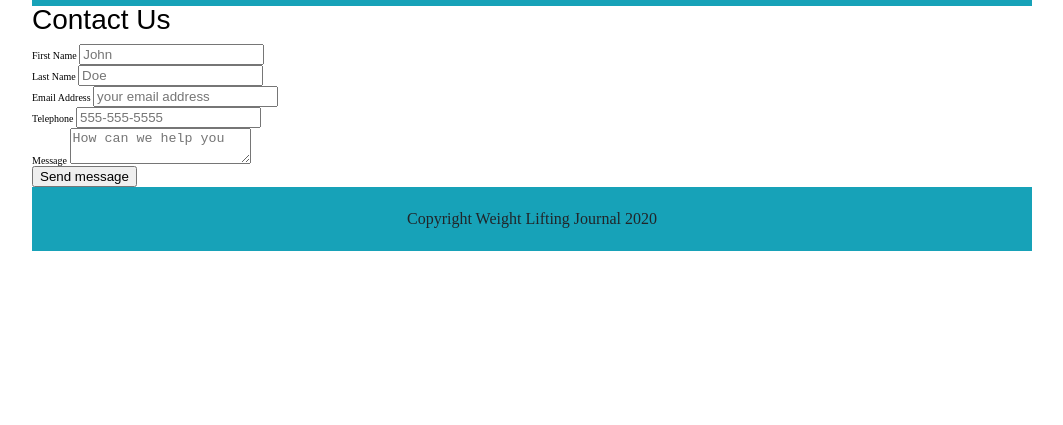
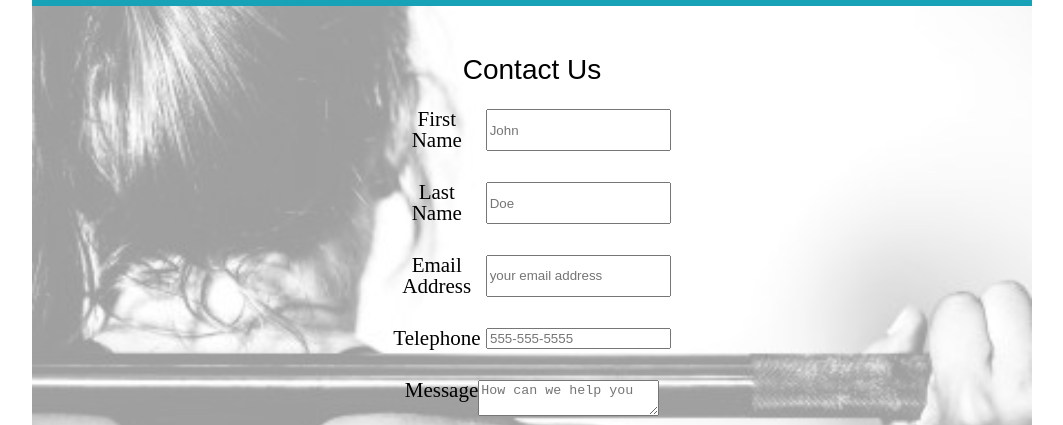
Before and after one commit to BW-Weight-Lifting-Journal-6/Marketing-Page, a plain HTML site: page contact.html in a window 1280 px wide. Shown: the part 129-554 px from the top of the page, without its empty margins (108-1171 px from the left). Drawn offline with Linux system fonts and the light colour scheme.

Commit message:
add contact-page less file style contact page

```diff
--- a/contact.html
+++ b/contact.html
@@ -5,7 +5,7 @@
     <meta name="viewport" content="width=device-width, initial-scale=1.0">
     <meta http-equiv="X-UA-Compatible" content="ie=edge">
 
-    <title>Weight Lifting Journal- Contact</title>
+    <title>Weight Lifting Journal- Contac Us</title>
     <link href="css/index.css" rel="stylesheet">
 
 </head>
@@ -54,8 +54,8 @@
 					</div>
 				</div>
 				<div class="row">
-					<div class="col-1">
-						<input type="submit" name="" value="Send message">
+					<div class="btn">
+						Send Message
 					</div>
 				</div>
 			</form>
--- /dev/null
+++ b/less/contact-page.less
@@ -0,0 +1,90 @@
+.home{
+
+
+    .contact{
+        max-width: 100%;
+        width: 100%;
+        text-align: center;
+        display: flex;
+        flex-direction: column;
+        //justify-content: center;
+        //align-content: flex-start;
+        align-items: center;
+        background-color:@silver;
+        //background: linear-gradient(#004092, #020202, transparent), url("../img/barbell_small.jpg") no-repeat center;
+        background-image: url(../img/barbell_small.jpg);
+        background-repeat: no-repeat;
+        background-size: cover;
+        background-position: center;
+        background-blend-mode: overlay;
+
+
+        // text-align: center;
+
+        padding: 5%;
+        //text
+
+        form{
+
+            max-width: 100%;
+            width: 100;
+           display: flex;
+            flex-direction: column;
+            //justify-content: flex-start;
+            //padding: 1%;
+            font-size: 2.1rem;
+
+            .col-2{
+                max-width: 100%;
+                width: 100%;
+
+                display: flex;
+
+               // justify-content: center;
+                align-content: center;
+               // flex-direction: column;
+                padding: 5%;
+
+                @media @mobile{
+                    flex-direction: column;
+                   // padding: 8%;
+
+                }
+                label{
+                    padding-right: 2%;
+                    max-width: 100%;
+                    width: 100%;
+
+                    @media @mobile{
+                        //flex-direction: column;
+                        padding: 5%;
+
+                    }
+
+
+                }
+
+            }
+
+            .col-1{
+                display: flex;
+
+                justify-content: center;
+                align-content: center;
+               // flex-direction: column;
+                padding: 5%;
+
+                @media @mobile{
+                    flex-direction: column;
+
+                }
+
+            }
+
+
+        }
+    }
+
+
+
+}
--- a/less/home-page.less
+++ b/less/home-page.less
@@ -96,6 +96,12 @@
       justify-content: space-between;
       align-items: space-evenly;
 
+      a{
+        text-decoration: none;
+      }
+
+
+
       p{
         padding: 10% 0;
 
@@ -149,6 +155,12 @@
 
   .btn{
     .buttonbox(@button-bg, @white, 15px, 100%, center);
+
+
+  }
+
+  .btn:hover{
+    background-color: @shark;
   }
 
   #about{
@@ -209,4 +221,16 @@
     }
 
   }
+
+ // .contact{
+//     display: block;
+//     max-width: 100%;
+//     width: 100%;
+
+
+//     justify-content: center;
+//     align-items: flex-start;
+//     background-color: red;
+//     //text-align: auto;
+// }
 }// home
--- a/less/index.less
+++ b/less/index.less
@@ -10,3 +10,4 @@
 @import "navigation";
 @import "footer";
 @import "home-page";
+@import "contact-page";
```
Also changed, not shown: index.html (+1 -1 lines), css/index.css.
